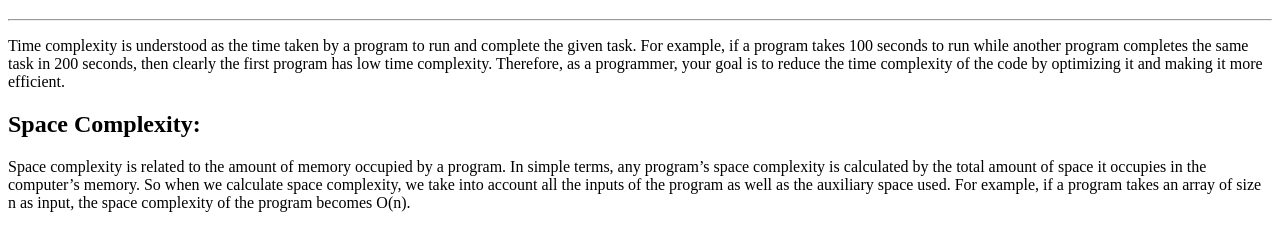
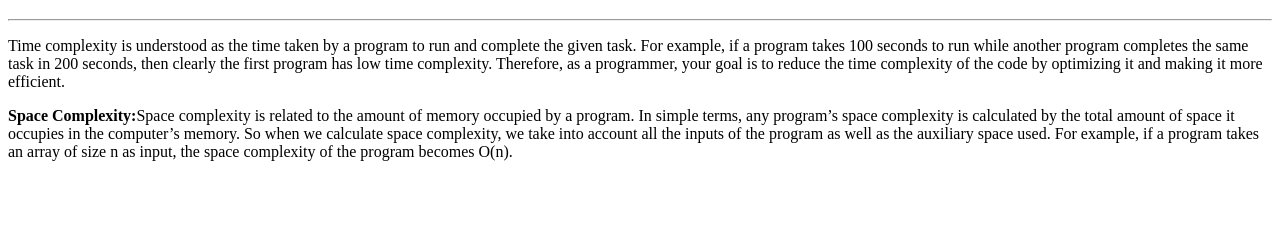
Before and after one commit to acciojob/time-and-space-complexity-Sayan-712, a website: page main.html in a window 1280 px wide. Shown: the part 61-312 px from the top of the page. Drawn offline with Linux system fonts and the light colour scheme.

Commit message:
created a submission

```diff
--- a/main.html
+++ b/main.html
@@ -11,7 +11,7 @@
 	<h1>Time and Space Complexity</h1>
 	<hr></hr>
 	<p>Time complexity is understood as the time taken by a program to run and complete the given task. For example, if a program takes 100 seconds to run while another program completes the same task in 200 seconds, then clearly the first program has low time complexity. Therefore, as a programmer, your goal is to reduce the time complexity of the code by optimizing it and making it more efficient.
-	<h2>Space Complexity:</h2><p>Space complexity is related to the amount of memory occupied by a program. In simple terms, any program’s space complexity is calculated by the total amount of space it occupies in the computer’s memory. So when we calculate space complexity, we take into account all the inputs of the program as well as the auxiliary space used. For example, if a program takes an array of size n as input, the space complexity of the program becomes O(n).</p>
+	<p><b>Space Complexity:</b>Space complexity is related to the amount of memory occupied by a program. In simple terms, any program’s space complexity is calculated by the total amount of space it occupies in the computer’s memory. So when we calculate space complexity, we take into account all the inputs of the program as well as the auxiliary space used. For example, if a program takes an array of size n as input, the space complexity of the program becomes O(n).</p>
 
 
     <script type="text/javascript" src="./script.js">
```
